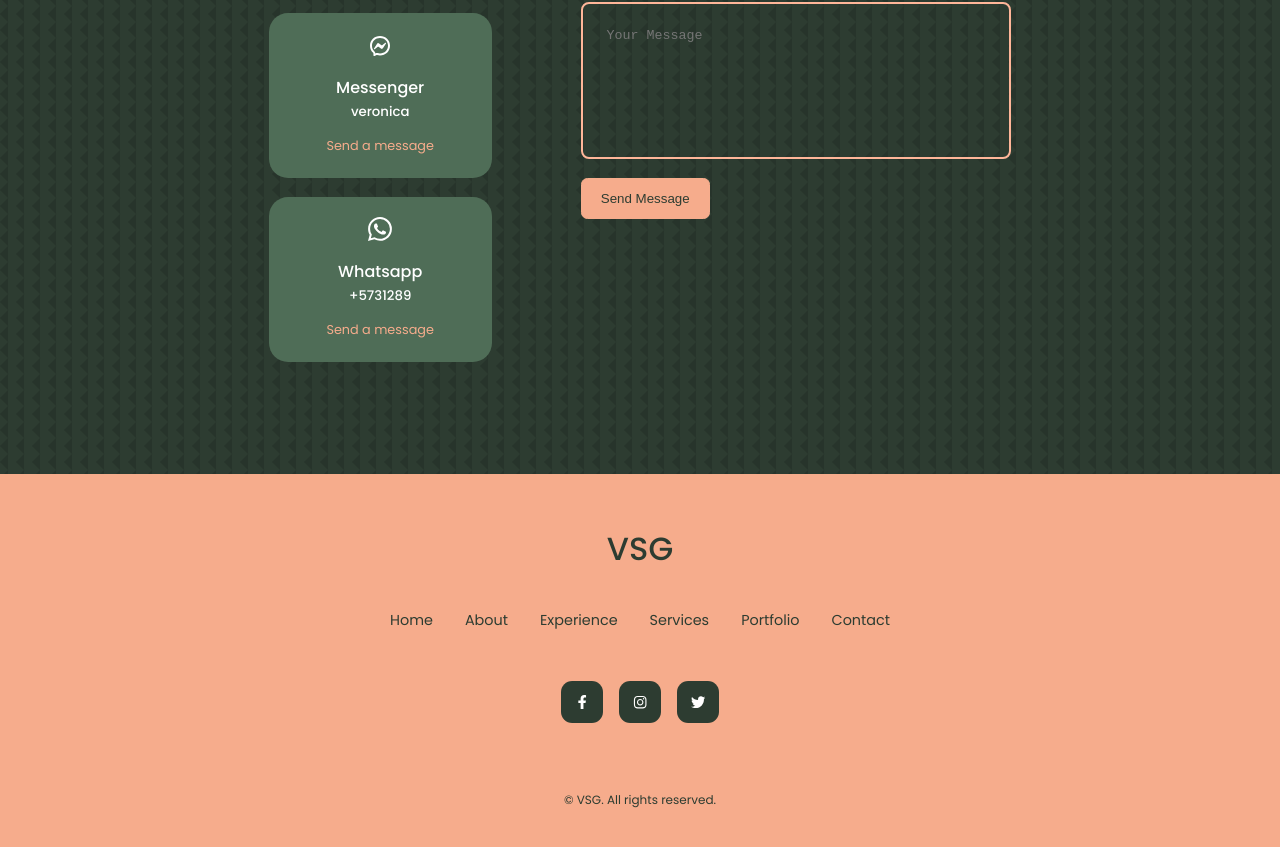
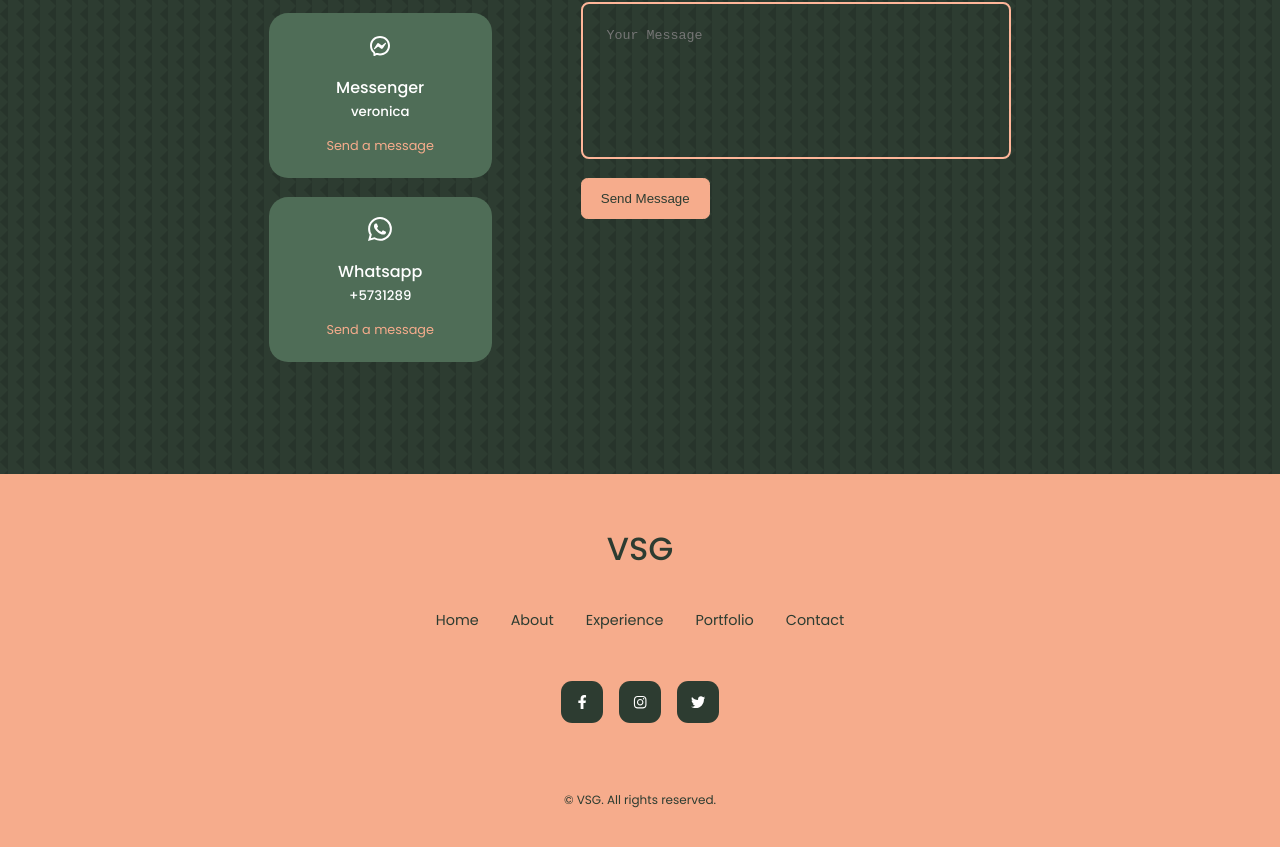
Before and after one commit to veronisago/portfolio-veronica, a React (Create React App) app: page / in a window 1280 px wide. Shown: the part 3162-4009 px from the top of the page. Built offline with nearby package versions, Linux system fonts and the light colour scheme.

Commit message:
fix title

```diff
--- a/public/index.html
+++ b/public/index.html
@@ -4,7 +4,7 @@
     <meta charset="UTF-8">
     <meta http-equiv="X-UA-Compatible" content="IE=edge">
     <meta name="viewport" content="width=device-width, initial-scale=1.0">
-    <title>The ultimate React Personal Portfolio Website</title>
+    <title>VSG Portfolio</title>
 </head>
 <body>
     <div id="root"></div>
--- a/src/components/footer/Footer.jsx
+++ b/src/components/footer/Footer.jsx
@@ -12,7 +12,7 @@ const Footer = () => {
         <li><a href="#">Home</a></li>
         <li><a href="#about">About</a></li>
         <li><a href="#experience">Experience</a></li>
-        <li><a href="#services">Services</a></li>
+        {/* <li><a href="#services">Services</a></li> */}
         <li><a href="#portfolio">Portfolio</a></li>
         {/* <li><a href="#testimonials">Testimonials</a></li> */}
         <li><a href="#contact">Contact</a></li>
```
